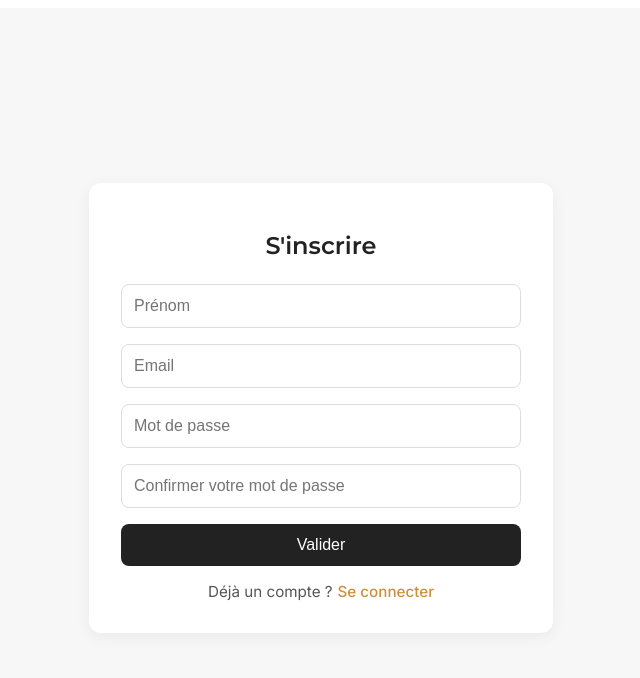
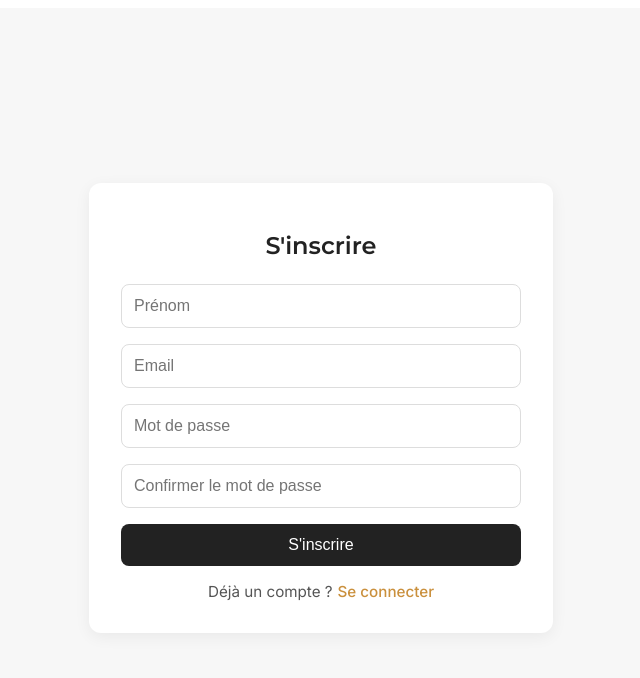
Before and after one commit to OthmaneB-Pro/bookly_front, a React (Vite) app: page / in a window 1280 px wide. Both pictures are taken after a click on the element "S'inscrire". Shown: the top 678 px of the page, without its empty margins (319-959 px from the left). Built offline with nearby package versions, Linux system fonts and the light colour scheme.

Commit message:
♻️ F01 > Final refacto and separate login and register form

```diff
--- /dev/null
+++ b/src/components/pages/login/LoginForm.tsx
@@ -0,0 +1,46 @@
+import styled from "styled-components";
+import { useForm, type SubmitHandler } from "react-hook-form";
+import { zodResolver } from "@hookform/resolvers/zod";
+import { useNavigate } from "react-router-dom";
+import FormInput from "../../reusable-ui/FormInput";
+import Button from "../../reusable-ui/Button";
+import { loginSchema } from "./zodSchema";
+import type { LoginType } from "../../../types/user";
+import { inputConfigs } from "./inputValues";
+
+export default function LoginForm() {
+  const navigate = useNavigate();
+
+  const form = useForm<LoginType>({
+    resolver: zodResolver(loginSchema),
+  });
+
+  const onSubmit: SubmitHandler<LoginType> = (data) => {
+    console.log("Login:", data);
+    navigate(`/home/${data.email}`);
+  };
+
+  return (
+    <Form onSubmit={form.handleSubmit(onSubmit)}>
+      {inputConfigs
+        .filter((input) => input.showOn.includes("login"))
+        .map((input) => (
+          <FormInput
+            key={input.name}
+            type={input.type}
+            placeholder={input.placeholder}
+            registration={form.register(input.name as keyof LoginType)}
+            error={form.formState.errors[input.name as keyof LoginType]}
+          />
+        ))}
+
+      <Button label="Se connecter" disabled={form.formState.isSubmitting} />
+    </Form>
+  );
+}
+
+const Form = styled.form`
+  display: flex;
+  flex-direction: column;
+  gap: 16px;
+`;
--- a/src/components/pages/login/LoginPage.tsx
+++ b/src/components/pages/login/LoginPage.tsx
@@ -1,122 +1,37 @@
-import { zodResolver } from "@hookform/resolvers/zod";
+import styled from "styled-components";
+import TitleLogin from "./formElement/TitleLogin";
 import { useState } from "react";
-import { useForm } from "react-hook-form";
-import type { SubmitHandler } from "react-hook-form";
-import { loginSchema, registerSchema } from "./zodSchema";
-import { useNavigate } from "react-router-dom";
-import styled from "styled-components";
-import type { LoginType, RegisterType } from "../../../types/user";
-import FormInput from "../../reusable-ui/FormInput";
-import TitleLogin from "./TitleLogin";
-import Button from "../../reusable-ui/Button";
-import SwitchLogin from "./SwitchLogin";
+import SwitchLogin from "./formElement/SwitchLogin";
+import LoginForm from "./LoginForm";
+import RegisterForm from "./registerForm";
 
 export default function LoginPage() {
   const [isRegister, setIsRegister] = useState(false);
-  const navigate = useNavigate();
-
-  const loginForm = useForm<LoginType>({
-    resolver: zodResolver(loginSchema),
-  });
-
-  const registerForm = useForm<RegisterType>({
-    resolver: zodResolver(registerSchema),
-  });
-
-  const onLoginSubmit: SubmitHandler<LoginType> = (data) => {
-    console.log("Login:", data);
-    navigate(`/home/${data.email}`);
-  };
-
-  const onRegisterSubmit: SubmitHandler<RegisterType> = (data) => {
-    console.log("Register:", data);
-    navigate(`/home/${data.username}`);
-  };
-
   return (
-    <Page>
-      <Form
-        onSubmit={
-          isRegister
-            ? registerForm.handleSubmit(onRegisterSubmit)
-            : loginForm.handleSubmit(onLoginSubmit)
-        }
-      >
+    <LoginPageStyled>
+      <div className="form">
         <TitleLogin isRegister={isRegister} />
-        <FormInput
-          placeholder="Prénom"
-          registration={registerForm.register("username")}
-          error={registerForm.formState.errors.username}
-          show={isRegister}
-        />
-
-        <FormInput
-          type="email"
-          placeholder="Email"
-          registration={
-            isRegister
-              ? registerForm.register("email")
-              : loginForm.register("email")
-          }
-          error={
-            isRegister
-              ? registerForm.formState.errors.email
-              : loginForm.formState.errors.email
-          }
-        />
-
-        <FormInput
-          type="password"
-          placeholder="Mot de passe"
-          registration={
-            isRegister
-              ? registerForm.register("password")
-              : loginForm.register("password")
-          }
-          error={
-            isRegister
-              ? registerForm.formState.errors.password
-              : loginForm.formState.errors.password
-          }
-        />
-
-        <FormInput
-          type="password"
-          placeholder="Confirmer votre mot de passe"
-          registration={registerForm.register("confirmPassword")}
-          error={registerForm.formState.errors.confirmPassword}
-          show={isRegister}
-        />
-
-        <Button
-          label="Valider"
-          disabled={
-            isRegister
-              ? registerForm.formState.isSubmitting
-              : loginForm.formState.isSubmitting
-          }
-        />
-
+        {isRegister ? <RegisterForm /> : <LoginForm />}
         <SwitchLogin isRegister={isRegister} setIsRegister={setIsRegister} />
-      </Form>
-    </Page>
+      </div>
+    </LoginPageStyled>
   );
 }
-const Page = styled.div`
+const LoginPageStyled = styled.div`
   min-height: 100vh;
   display: flex;
   justify-content: center;
   align-items: center;
   background: #f7f7f7fe;
-`;
 
-const Form = styled.form`
+  .form {
     width: 400px;
     padding: 32px;
-  background: #ffffff;
+    background: #fff;
     border-radius: 12px;
     box-shadow: 0 4px 16px rgba(0, 0, 0, 0.06);
     display: flex;
     flex-direction: column;
     gap: 16px;
+  }
 `;
--- /dev/null
+++ b/src/components/pages/login/inputValues.tsx
@@ -0,0 +1,37 @@
+import type { LoginType, RegisterType } from "../../../types/user";
+
+type InputName = keyof LoginType | keyof RegisterType;
+
+export type InputConfig = {
+  name: InputName;
+  type: string;
+  placeholder: string;
+  showOn: ("login" | "register")[];
+};
+
+export const inputConfigs: InputConfig[] = [
+  {
+    name: "username",
+    type: "text",
+    placeholder: "Prénom",
+    showOn: ["register"],
+  },
+  {
+    name: "email",
+    type: "email",
+    placeholder: "Email",
+    showOn: ["login", "register"],
+  },
+  {
+    name: "password",
+    type: "password",
+    placeholder: "Mot de passe",
+    showOn: ["login", "register"],
+  },
+  {
+    name: "confirmPassword",
+    type: "password",
+    placeholder: "Confirmer le mot de passe",
+    showOn: ["register"],
+  },
+];
--- /dev/null
+++ b/src/components/pages/login/registerForm.tsx
@@ -0,0 +1,46 @@
+import styled from "styled-components";
+import { useForm, type SubmitHandler } from "react-hook-form";
+import { zodResolver } from "@hookform/resolvers/zod";
+import { useNavigate } from "react-router-dom";
+import FormInput from "../../reusable-ui/FormInput";
+import Button from "../../reusable-ui/Button";
+import { registerSchema } from "./zodSchema";
+import type { RegisterType } from "../../../types/user";
+import { inputConfigs } from "./inputValues";
+
+export default function RegisterForm() {
+  const navigate = useNavigate();
+
+  const form = useForm<RegisterType>({
+    resolver: zodResolver(registerSchema),
+  });
+
+  const onSubmit: SubmitHandler<RegisterType> = (data) => {
+    console.log("Register:", data);
+    navigate(`/home/${data.username}`);
+  };
+
+  return (
+    <Form onSubmit={form.handleSubmit(onSubmit)}>
+      {inputConfigs
+        .filter((input) => input.showOn.includes("register"))
+        .map((input) => (
+          <FormInput
+            key={input.name}
+            type={input.type}
+            placeholder={input.placeholder}
+            registration={form.register(input.name as keyof RegisterType)}
+            error={form.formState.errors[input.name as keyof RegisterType]}
+          />
+        ))}
+
+      <Button label="S'inscrire" disabled={form.formState.isSubmitting} />
+    </Form>
+  );
+}
+
+const Form = styled.form`
+  display: flex;
+  flex-direction: column;
+  gap: 16px;
+`;
--- a/src/components/reusable-ui/FormInput.tsx
+++ b/src/components/reusable-ui/FormInput.tsx
@@ -6,21 +6,13 @@ type Props = {
   placeholder?: string;
   registration: UseFormRegisterReturn;
   error?: FieldError;
-  show?: boolean;
 };
 
-export default function FormInput({
-  type = "text",
-  placeholder,
-  registration,
-  error,
-  show = true,
-}: Props) {
-  if (!show) return null;
+export default function FormInput({ type = "text", placeholder, registration, error }: Props) {
   return (
     <FormInputStyled>
       <input type={type} placeholder={placeholder} {...registration} />
-      {error && <p>{error.message}</p>}
+      {error?.message && <p>{error.message}</p>}
     </FormInputStyled>
   );
 }
@@ -42,6 +34,7 @@ const FormInputStyled = styled.div`
       border-color: #c5a880;
     }
   }
+
   p {
     font-size: 0.85rem;
     color: #c0392b;
```
Also changed, not shown: src/hook/useAuthForms.ts (added, +40 -0 lines), src/components/pages/login/formElement/SwitchLogin.tsx (renamed from src/components/pages/login/SwitchLogin.tsx), src/components/pages/login/formElement/TitleLogin.tsx (renamed from src/components/pages/login/TitleLogin.tsx). Lines whose indentation alone changed are shown as unchanged.
